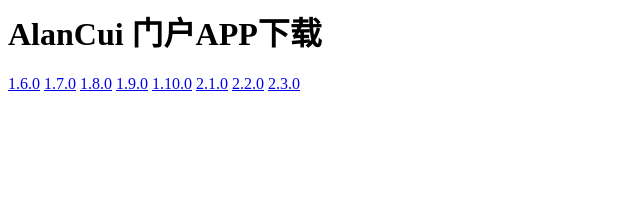
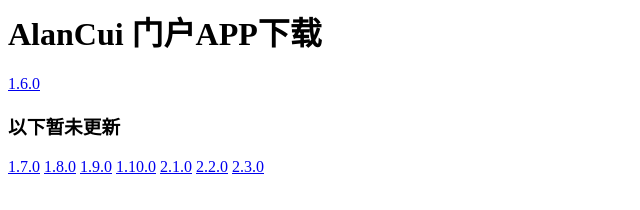
Before and after one commit to AlanCui4080/HomeAPP, a plain HTML site: page index.html in a window 1280 px wide. Shown: the whole page, without its empty margins (0-640 px from the left). Drawn offline with Linux system fonts and the light colour scheme.

Commit message:
Update index.html

```diff
--- a/index.html
+++ b/index.html
@@ -1,5 +1,6 @@
 <h1>AlanCui 门户APP下载</h1>
 <a href="http://update.home.app.alancui.tk/1.6.0.apk">1.6.0</a></ br>
+<h3>以下暂未更新</h3>
 <a href="http://update.home.app.alancui.tk/1.7.0.apk">1.7.0</a></ br>
 <a href="http://update.home.app.alancui.tk/1.8.0.apk">1.8.0</a></ br>
 <a href="http://update.home.app.alancui.tk/1.9.0.apk">1.9.0</a></ br>
```
